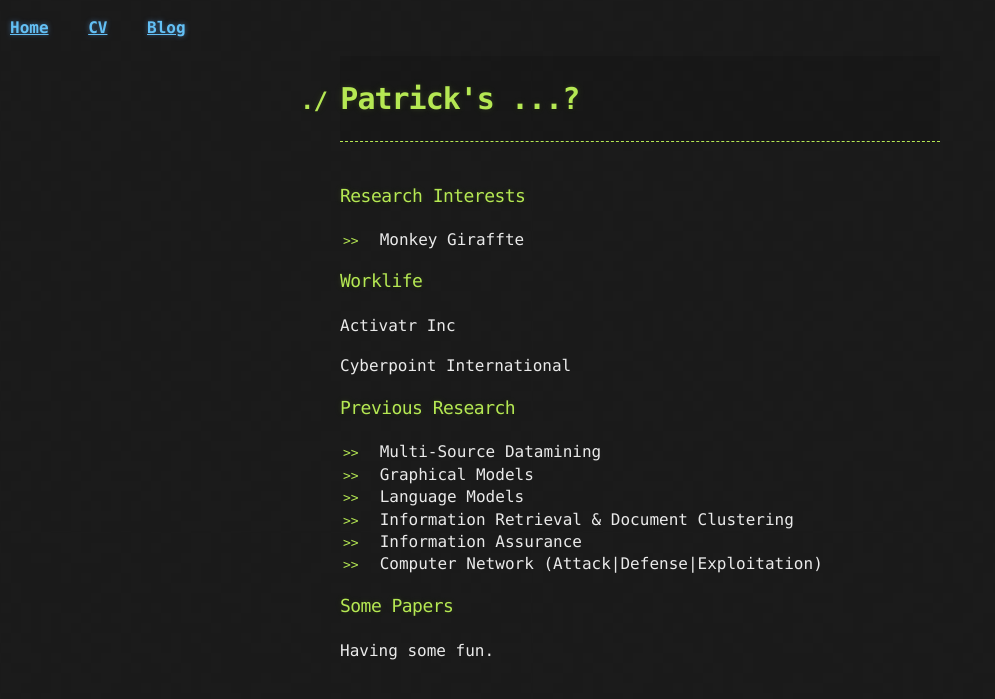
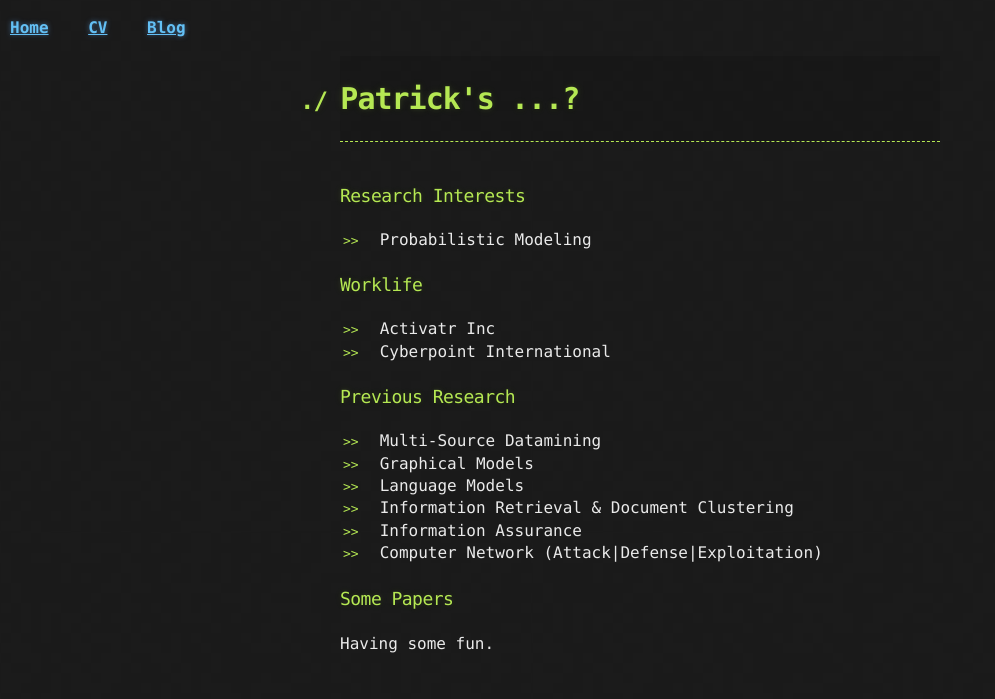
Before and after one commit to pstrinkle/pstrinkle.github.io, a Jekyll site: the page built from index.html, in a window 1280 px wide. Shown: the top 699 px of the page, without its empty margins (0-995 px from the left). Built offline with Jekyll 4.4.1, drawn with Linux system fonts in a browser that asks for light colours.

Commit message:
Update index.html

```diff
--- a/index.html
+++ b/index.html
@@ -6,15 +6,22 @@ title: Patrick's ...?
   <h1>{{ page.title }}</h1>
 </header>
 
+<section>
   <h3>Research Interests</h3>
   <ul>
- <li>Monkey Giraffte</li>
+   <li>Probabilistic Modeling</li>
   </ul>
+</section>
 
+<section>
   <h3>Worklife</h3>
-<p>Activatr Inc</p>
-<p>Cyberpoint International</p>
+  <ul>
+  <li>Activatr Inc</li>
+  <li>Cyberpoint International</li>
+  </ul>
+</section>
 
+<section>
   <h3>Previous Research</h3>
   <ul>
     <li>Multi-Source Datamining</li>
@@ -24,12 +31,12 @@ title: Patrick's ...?
     <li>Information Assurance</li>
     <li>Computer Network (Attack|Defense|Exploitation)</li>
   </ul>
+</section>
 
 <section id='papers'>
   <h3>Some Papers</h3>
 </section>
 
-
 <div class="blurb">
 	<p>Having some fun.</p>
 </div><!-- /.blurb -->
```
Lines whose indentation alone changed are shown as unchanged.
